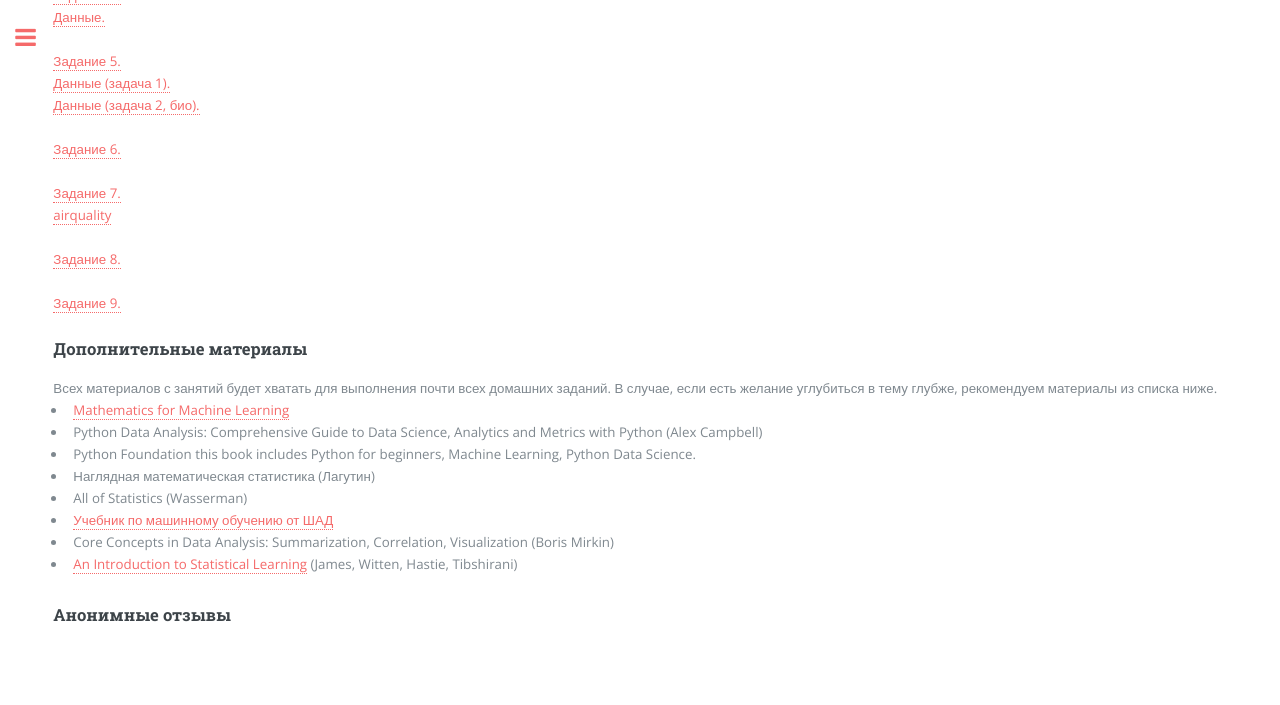
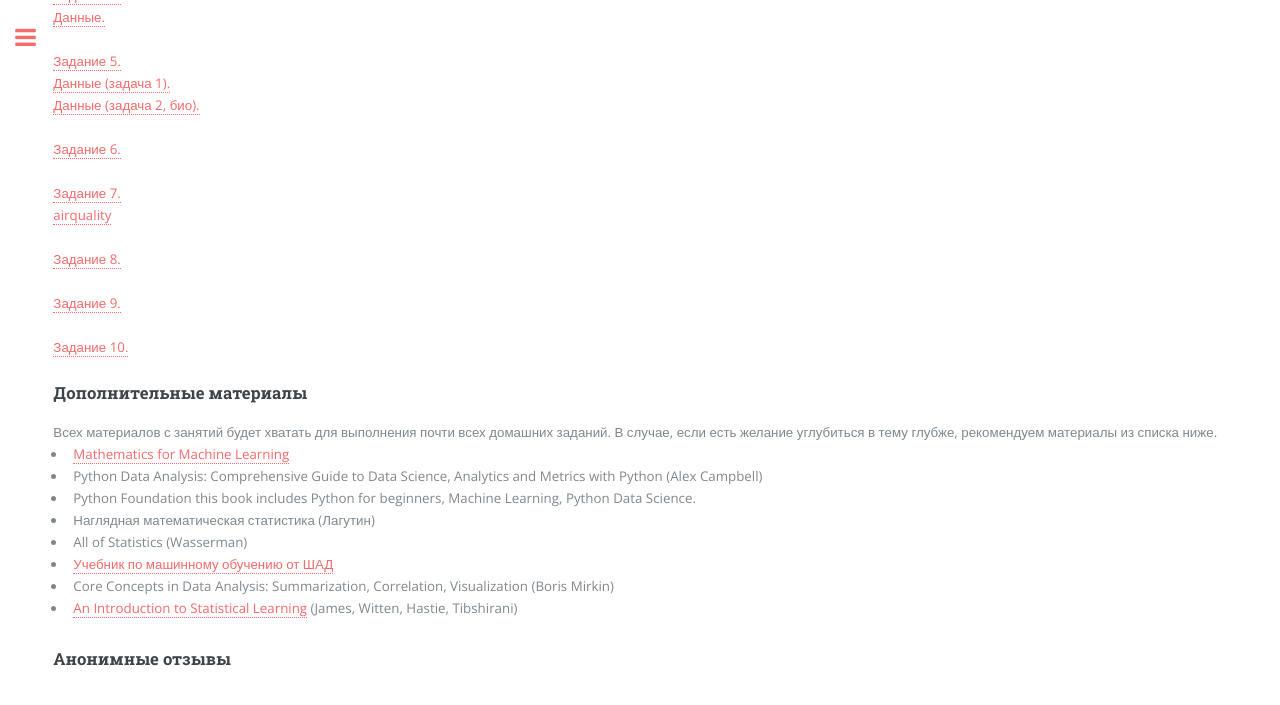
Before and after one commit to miptstats/miptstats.github.io, a Jekyll site: the page built from courses/ad_mipt.html, in a window 1280 px wide and 900 px high, scrolled down 1203 px. Shown: the top 705 px of the window. Built offline with Jekyll 4.4.1, drawn with Linux system fonts in a browser that asks for light colours; a script that is not in the unit is left out.

Commit message:
Update ad_mipt.html

```diff
--- a/courses/ad_mipt.html
+++ b/courses/ad_mipt.html
@@ -128,7 +128,7 @@ title: "Phystech@DataScience - Спецкурс по анализу данных
  <a href="ad_mipt/airquality.csv">airquality</a><br><br>
 <a href="ad_mipt/hw8.html">Задание 8.</a><br><br>
 <a href="ad_mipt/hw9_empty.html">Задание 9.</a><br><br>
-
+<a href="ad_mipt/hw10.html">Задание 10.</a><br><br>
 
 
 
```
